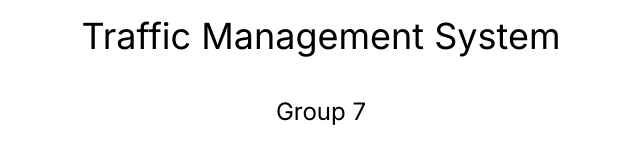
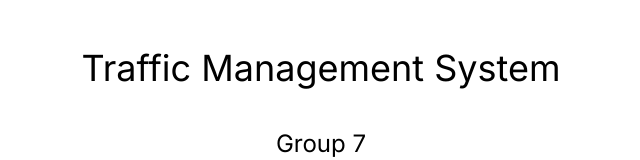
Before and after one commit to dibkb/trafficmanage--two, a Next.js app: page / in a window 1280 px wide. Shown: the top 160 px of the page, without its empty margins (319-959 px from the left). Built offline with nearby package versions, Linux system fonts and the light colour scheme; no server answers.

Commit message:
margin top

```diff
--- a/src/app/page.tsx
+++ b/src/app/page.tsx
@@ -4,7 +4,7 @@ import Link from "next/link";
 export default function Home() {
   return (
     <main className="flex items-center w-[600px] mx-auto justify-center min-h-[600px] flex-col gap-6">
-      <h3 className="text-4xl mt-4">Traffic Management System</h3>
+      <h3 className="text-4xl mt-12">Traffic Management System</h3>
       <h3 className="text-2xl my-4">Group 7</h3>
       <Image
         src="https://upload.wikimedia.org/wikipedia/en/2/20/Indian_Institute_of_Information_Technology%2C_Lucknow_Logo.png"
```
